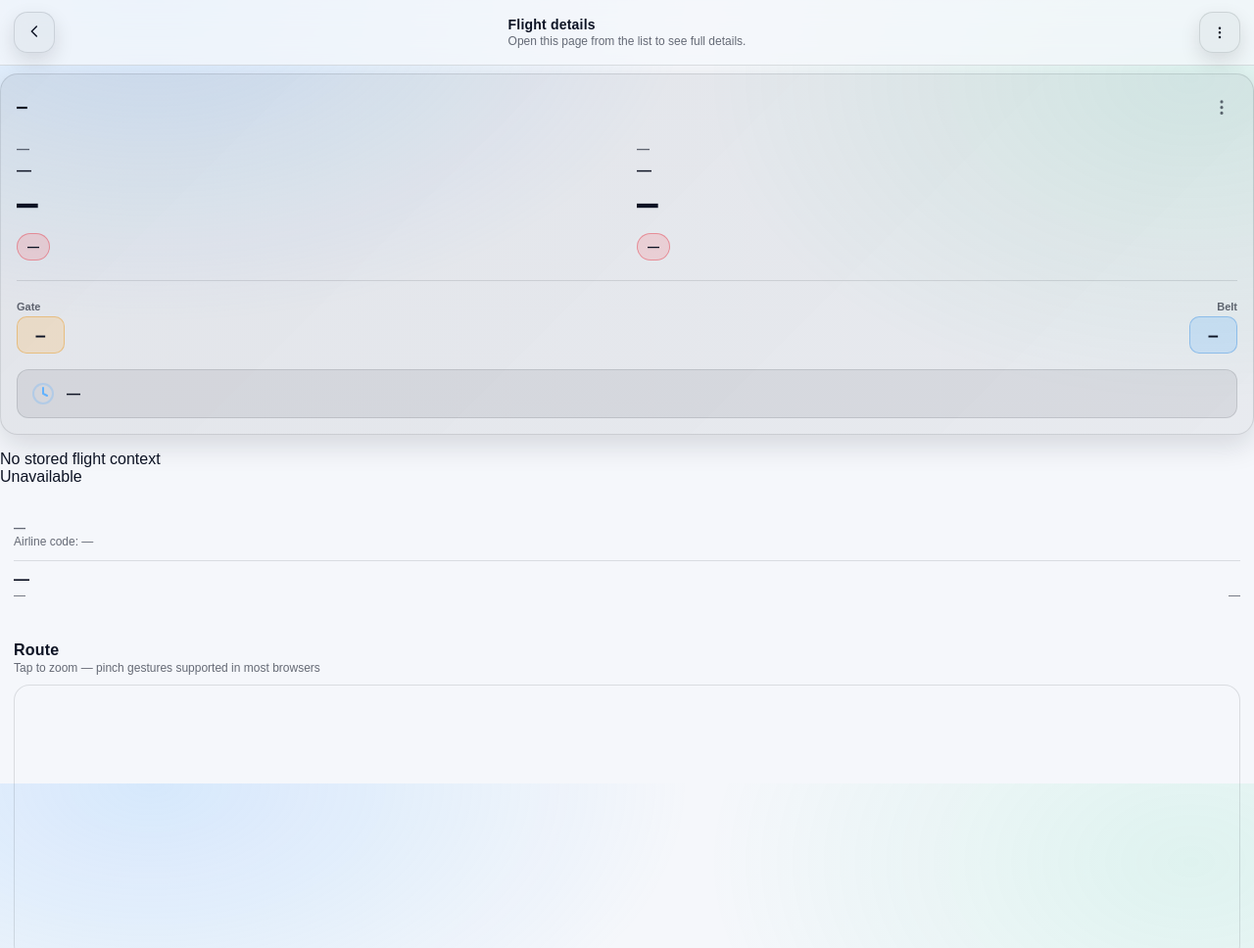
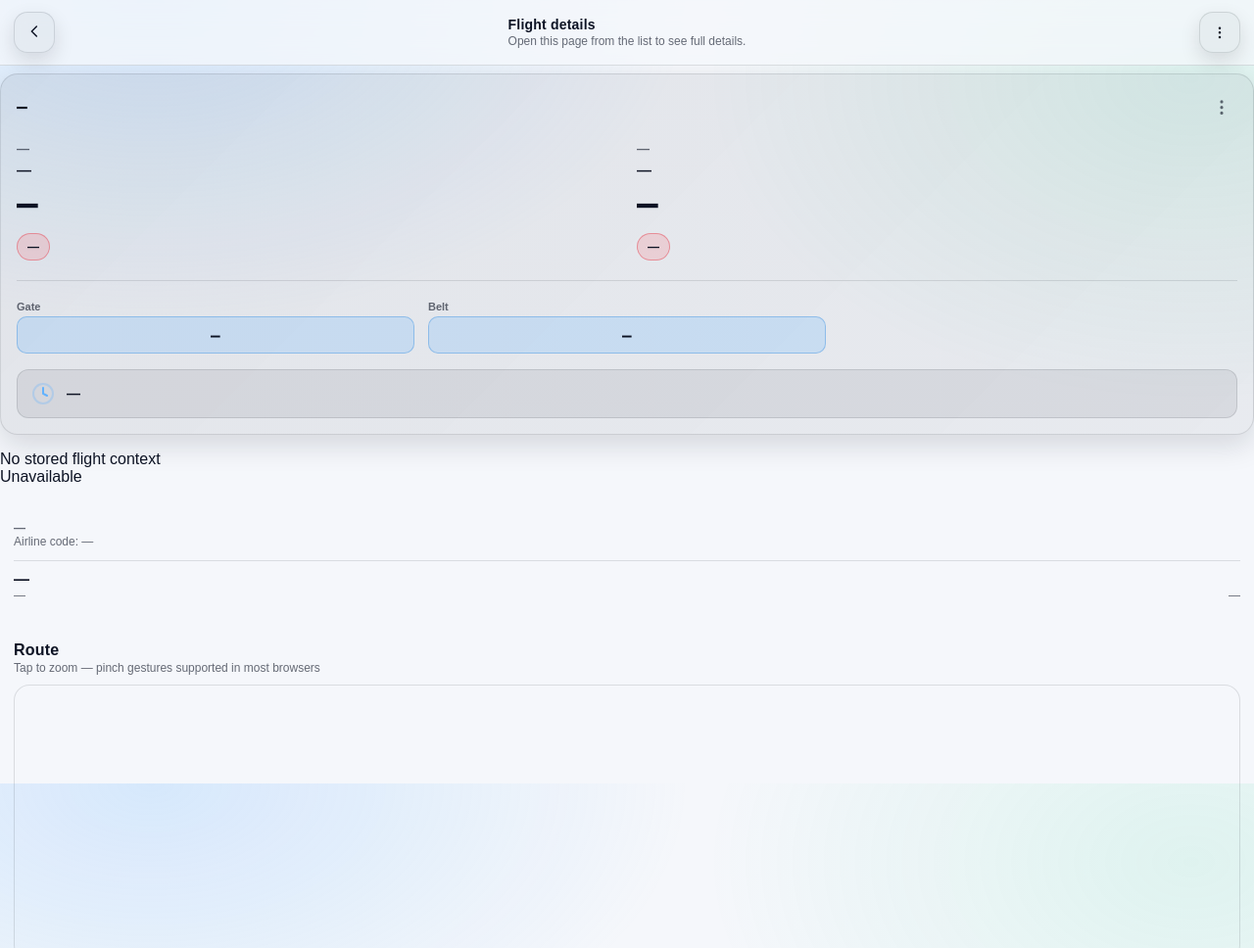
Before and after one commit to cjchiffers/bristol-airport-app, a plain HTML site: page flight-details.html in a window 1280 px wide. Shown: the top 968 px of the page at 98% size. Drawn offline with nearby package versions, Linux system fonts and the light colour scheme.

Commit message:
update belt layout

```diff
--- a/flight-details.css
+++ b/flight-details.css
@@ -142,8 +142,7 @@
 
 .hero-info-grid {
   display: grid;
-  /* Match the 2-column departure/arrival layout above */
-  grid-template-columns: 1fr 1fr;
+  grid-template-columns: repeat(3, 1fr);
   gap: 14px;
   margin-bottom: 16px;
 }
@@ -152,13 +151,6 @@
   display: flex;
   flex-direction: column;
   gap: 4px;
-}
-
-/* Right column (arrival) should align to the arrival time block */
-.hero-info-item:nth-child(2){
-  justify-self: end;
-  align-items: flex-end;
-  text-align: right;
 }
 
 .hero-info-label {
@@ -182,23 +174,6 @@
   display: flex;
   align-items: center;
   justify-content: center;
-}
-
-/* Gate/belt pills: fixed to ~3 characters wide (plus padding) for a stable layout */
-.hero-info-value.pill-gate,
-.hero-info-value.pill-belt{
-  width: fit-content;
-  min-width: calc(3ch + 20px);
-}
-
-/* Gate pill: yellow by default, red when the gate changes */
-.hero-info-value.pill-gate{
-  background: color-mix(in srgb, var(--warn) 22%, transparent);
-  border-color: color-mix(in srgb, var(--warn) 50%, var(--stroke));
-}
-.hero-info-value.pill-gate.is-changed{
-  background: color-mix(in srgb, var(--bad) 18%, transparent);
-  border-color: color-mix(in srgb, var(--bad) 48%, var(--stroke));
 }
 
 .hero-info-value:empty::before {
--- a/flight-details.html
+++ b/flight-details.html
@@ -10,7 +10,7 @@
   <title>Flight Details</title>
   <link rel="manifest" href="manifest.json" />
   <link rel="stylesheet" href="styles.css?v=20260105_light" />
-  <link rel="stylesheet" href="flight-details.css?v=20260130_gatepill" />
+  <link rel="stylesheet" href="flight-details.css?v=20260130_beltleft" />
   <link rel="stylesheet" href="https://unpkg.com/leaflet@1.9.4/dist/leaflet.css?v=20260105_light" integrity="sha256-p4NxAoJBhIIN+hmNHrzRCf9tD/miZyoHS5obTRR9BMY=" crossorigin=""/>
 </head>
 
```
